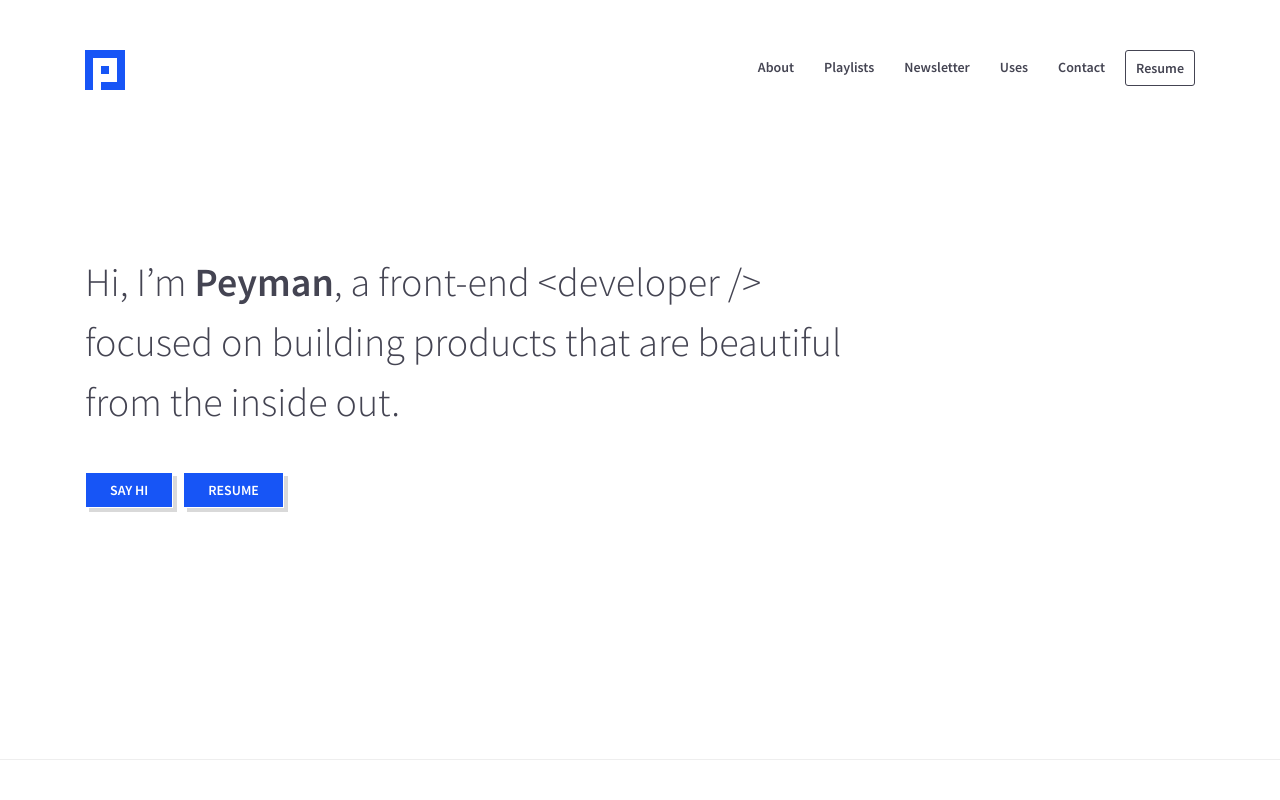
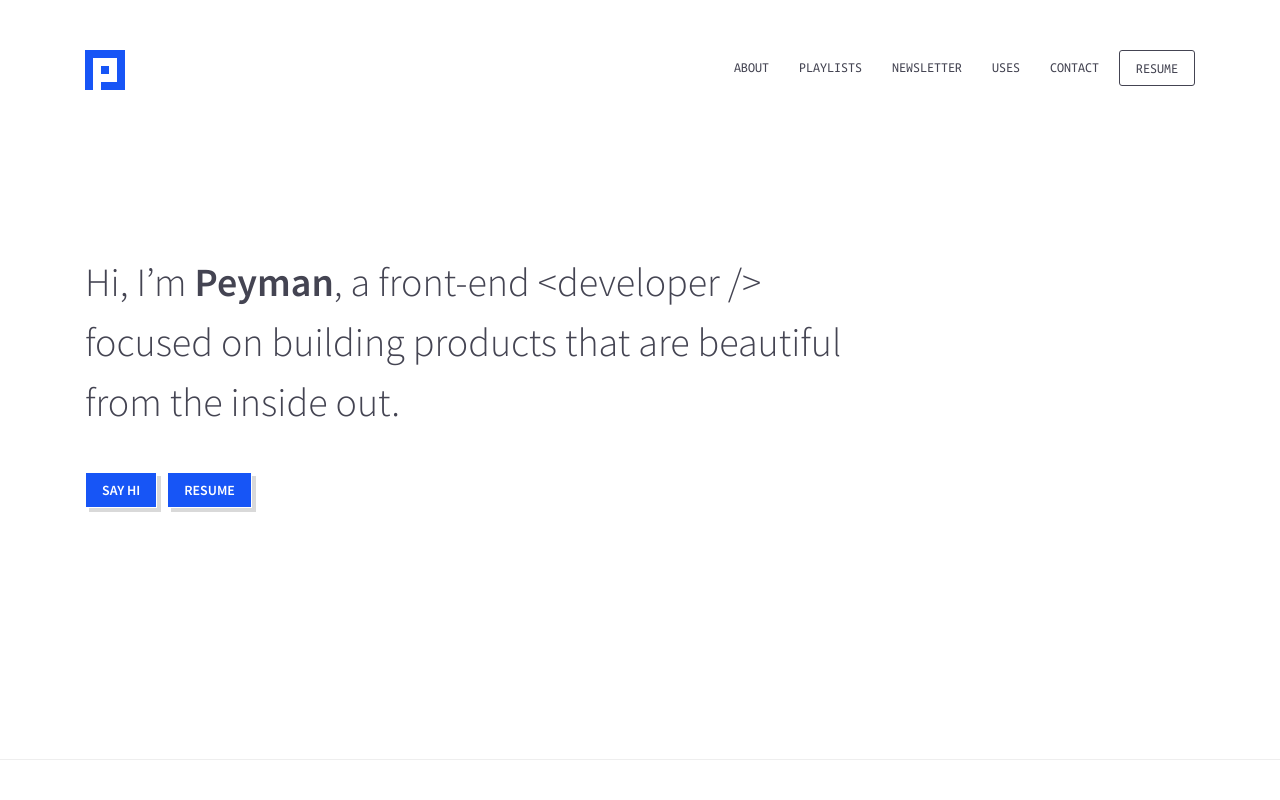
Before and after one commit to p3yman/peyman.me-gatsby, a Gatsby site: page / in a window 1280 px wide. Shown: the top 800 px of the page. Built offline with nearby package versions, Linux system fonts and the light colour scheme; Gatsby itself is replaced by a stand-in of ours.

Commit message:
Better header links

```diff
--- a/src/assets/scss/main.scss
+++ b/src/assets/scss/main.scss
@@ -3,6 +3,7 @@
  */
 @import url("https://fonts.googleapis.com/css?family=Source+Sans+Pro:300,400,600|Ubuntu+Mono:400,700&display=swap");
 
+@import "./partials/variables";
 @import "./partials/reset";
 @import "./partials/base";
 
--- a/src/assets/scss/partials/_base.scss
+++ b/src/assets/scss/partials/_base.scss
@@ -2,7 +2,7 @@
  * Base styles
  */
 body {
-  font-family: "Source Sans Pro", sans-serif;
+  font-family: $font;
 }
 
 html {
@@ -20,6 +20,16 @@ html {
 }
 ::-moz-selection {
   background: #0ad4a9;
+}
+
+input,
+a,
+button {
+  &:active,
+  &:focus {
+    outline: 0;
+    box-shadow: 0 0 0 3px rgba($color-primary, 0.2);
+  }
 }
 
 .container {
--- a/src/assets/scss/partials/_header.scss
+++ b/src/assets/scss/partials/_header.scss
@@ -23,26 +23,54 @@ ul#menu {
     }
   }
 
-  a.btn {
-    border: 1px solid $color-gray;
-    box-shadow: none;
-    background: transparent;
-    border-radius: 3px;
-    font-size: 14px;
-  }
-
-  a {
+  a.link {
     display: inline-flex;
     text-decoration: none;
-    font-weight: bold;
-    text-transform: none;
+    font-weight: 400;
+    text-transform: Uppercase;
     font-size: 14px;
     color: $color-gray;
-    padding: 10px;
+    margin: 10px 5px;
+    overflow: hidden;
+    padding: 0 5px;
+    font-family: $font-mono;
+
+    span {
+      position: relative;
+      display: inline-flex;
+      transition: transform 0.3s;
+      font-weight: 400;
+
+      &:before {
+        position: absolute;
+        top: 100%;
+        content: attr(data-hover);
+        font-weight: 700;
+        transform: translate3d(0, 0, 0);
+      }
+    }
 
     &:hover {
       color: $color-primary;
       border-color: $color-primary;
+
+      span {
+        transform: translateY(-100%);
+      }
     }
   }
 }
+
+a#resume-btn {
+  display: inline-flex;
+  border: 1px solid $color-gray;
+  box-shadow: none;
+  background: transparent;
+  border-radius: 3px;
+  font-size: 14px;
+  color: $color-gray;
+  padding: 10px 16px;
+  text-decoration: none;
+  font-family: $font-mono;
+  text-transform: Uppercase;
+}
--- a/src/assets/scss/partials/_home.scss
+++ b/src/assets/scss/partials/_home.scss
@@ -1,9 +1,6 @@
 /**
  * Home page
  */
-
-$color-gray: #444452;
-$color-primary: #1755f6;
 
 body {
   color: $color-gray;
@@ -43,7 +40,7 @@ a.btn {
   background-color: $color-primary;
   border: 1px solid #ffffff;
   box-shadow: 4px 4px 0 0 rgba(0, 0, 0, 0.15);
-  padding: 10px 24px;
+  padding: 10px 16px;
   line-height: 1;
   color: #ffffff;
   text-decoration: none;
@@ -87,7 +84,7 @@ a.btn {
     .item {
       font-size: 14px;
       margin-bottom: 15px;
-      font-family: "Ubuntu Mono", monospace;
+      font-family: $font-mono;
     }
   }
 }
--- /dev/null
+++ b/src/assets/scss/partials/_variables.scss
@@ -0,0 +1,7 @@
+/// Colors
+$color-gray: #444452;
+$color-primary: #1755f6;
+
+/// Fonts
+$font: "Source Sans Pro", sans-serif;
+$font-mono: "Ubuntu Mono", monospace;
--- a/src/components/Header.js
+++ b/src/components/Header.js
@@ -1,4 +1,5 @@
 import React from "react"
+import { Link } from "gatsby"
 import Logo from "./../assets/images/logo.svg"
 
 export default () => (
@@ -10,24 +11,34 @@ export default () => (
         </div>
         <ul id="menu">
           <li>
-            <a href="#">About</a>
+            <Link to="/" className="link">
+              <span data-hover="About">About</span>
+            </Link>
           </li>
           <li>
-            <a href="#">Playlists</a>
+            <Link to="/" className="link">
+              <span data-hover="Playlists">Playlists</span>
+            </Link>
           </li>
           <li>
-            <a href="#">Newsletter</a>
+            <Link to="/" className="link">
+              <span data-hover="Newsletter">Newsletter</span>
+            </Link>
           </li>
           <li>
-            <a href="#">Uses</a>
+            <Link to="/" className="link">
+              <span data-hover="Uses">Uses</span>
+            </Link>
           </li>
           <li>
-            <a href="#">Contact</a>
+            <Link to="/" className="link">
+              <span data-hover="Contact">Contact</span>
+            </Link>
           </li>
           <li>
-            <a href="#" className="btn">
-              Resume
-            </a>
+            <Link to="/" id="resume-btn">
+              <span data-hover="Resume">Resume</span>
+            </Link>
           </li>
         </ul>
       </div>
```
